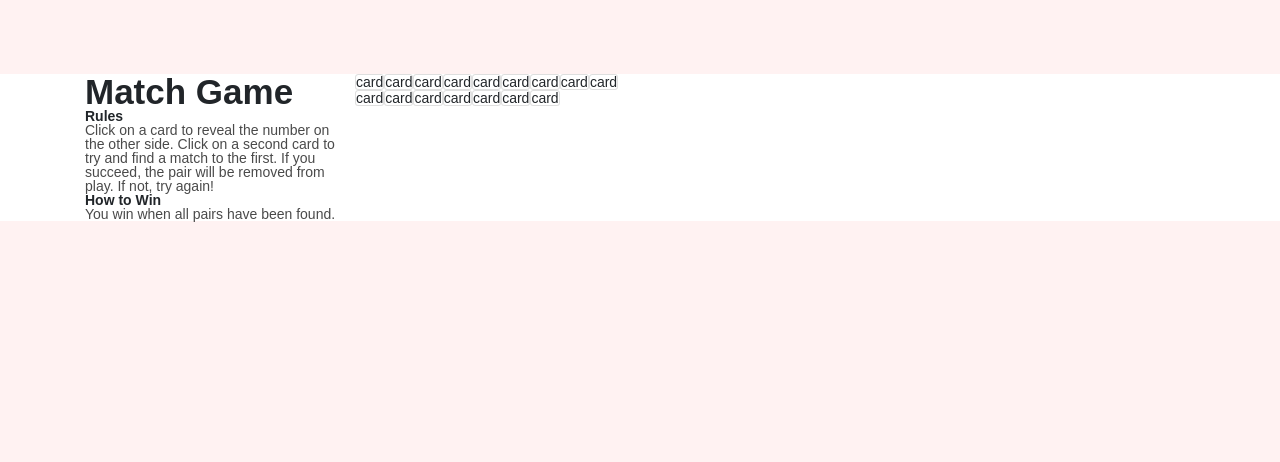
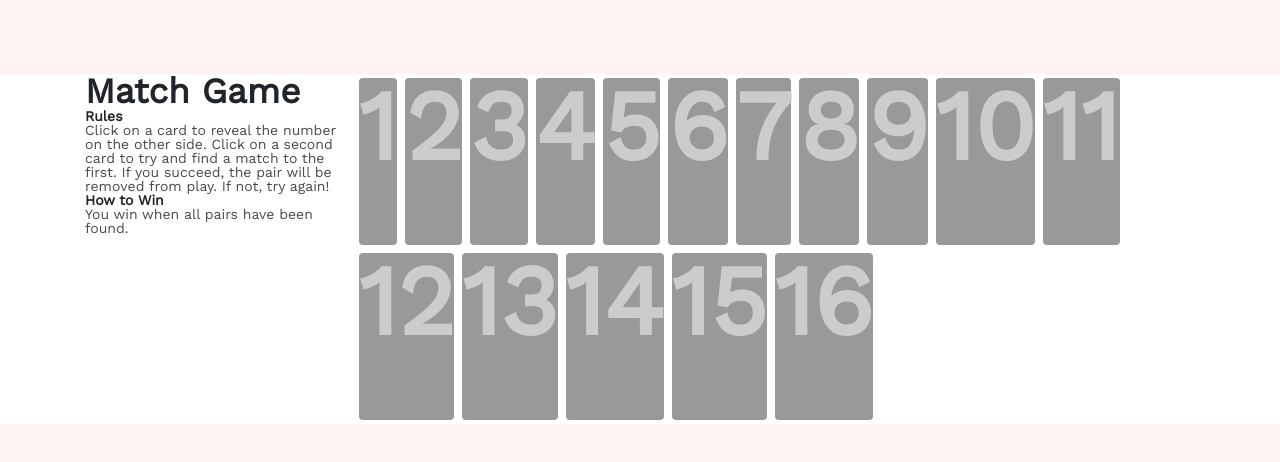
Before and after one commit to joshdeo/Match-Game, a plain HTML site: page index.html in a window 1280 px wide. Drawn offline with nearby package versions, Linux system fonts and the light colour scheme.

Commit message:
BOX SIZING ISSUES

```diff
--- a/index.html
+++ b/index.html
@@ -4,6 +4,7 @@
   <title>Match Game</title>
   <link href="https://stackpath.bootstrapcdn.com/bootstrap/4.1.3/css/bootstrap.min.css"
    rel="stylesheet" integrity="sha384-MCw98/SFnGE8fJT3GXwEOngsV7Zt27NXFoaoApmYm81iuXoPkFOJwJ8ERdknLPMO" crossorigin="anonymous">
+   <link href="https://fonts.googleapis.com/css?family=Work+Sans" rel="stylesheet">
    <link rel="icon" href="C:\Users\Josh\Desktop\CODECADEMY\Match Game\project\favicon.png">
    <link rel="stylesheet" href="./resources/reset.css">
    <link rel="stylesheet" href="./resources/style.css">
@@ -21,55 +22,55 @@
         <p class="rules">How to Win</p>
         <p class="para">You win when all pairs have been found.</p>
     </div>
-      <div class="col-md-3" id="game">
+      <div class="col-md-9" id="game">
         <div class="row">
           <div class="card">
-              card
+              1
           </div>
           <div class="card">
-              card
+              2
           </div>
           <div class="card">
-              card
+              3
           </div>
           <div class="card">
-              card
+              4
           </div>
           <div class="card">
-              card
+              5
           </div>
           <div class="card">
-              card
+              6
           </div>
           <div class="card">
-              card
+              7
           </div>
           <div class="card">
-              card
+              8
           </div>
           <div class="card">
-              card
+              9
           </div>
           <div class="card">
-              card
+              10
           </div>
           <div class="card">
-              card
+              11
           </div>
           <div class="card">
-              card
+              12
           </div>
           <div class="card">
-              card
+              13
           </div>
           <div class="card">
-              card
+              14
           </div>
           <div class="card">
-              card
+              15
           </div>
           <div class="card">
-              card
+              16
           </div>
         </div>
       </div>
--- a/resources/style.css
+++ b/resources/style.css
@@ -20,3 +20,14 @@ html {
 .rules {
   font-weight: bold;
 }
+
+.card {
+  font-weight: 900;
+  font-size: 7rem;
+  color: rgb(255, 255, 255);
+  color: rgb(204, 204, 204);
+  background-color: rgb(153, 153, 153);
+  height: 12.5rem;
+  border: 4px solid #ffffff;
+  border-radius: 8px;
+}
```
